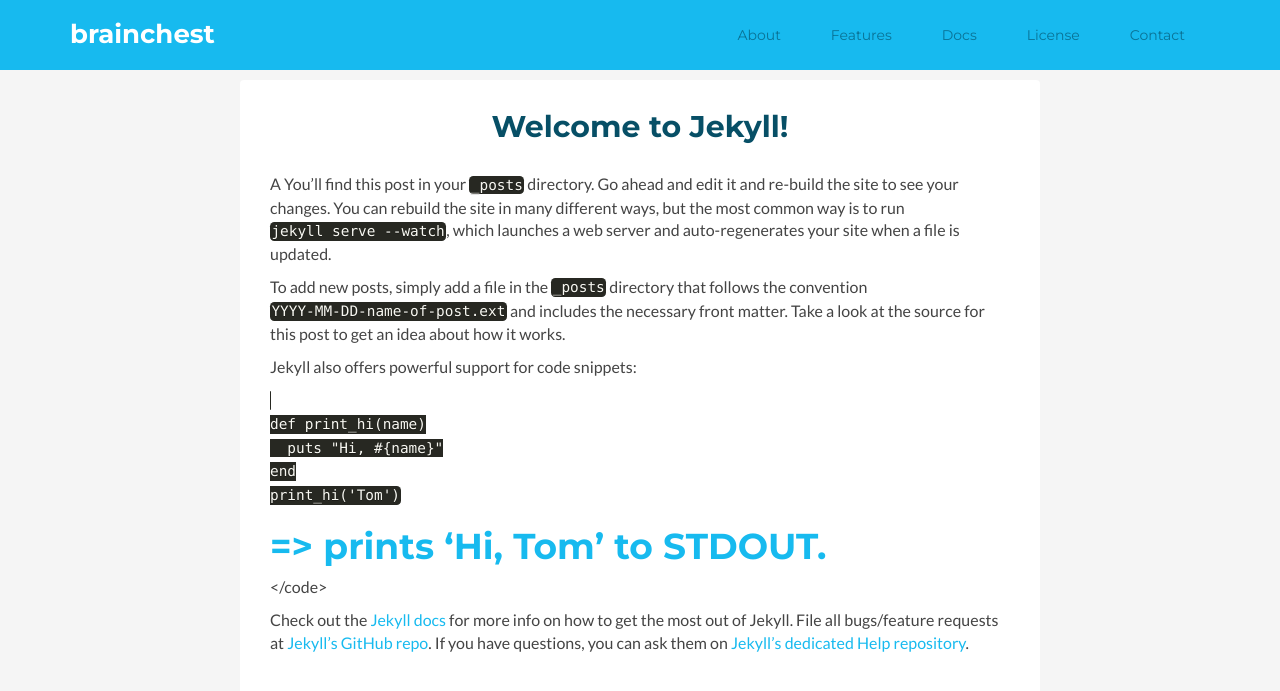
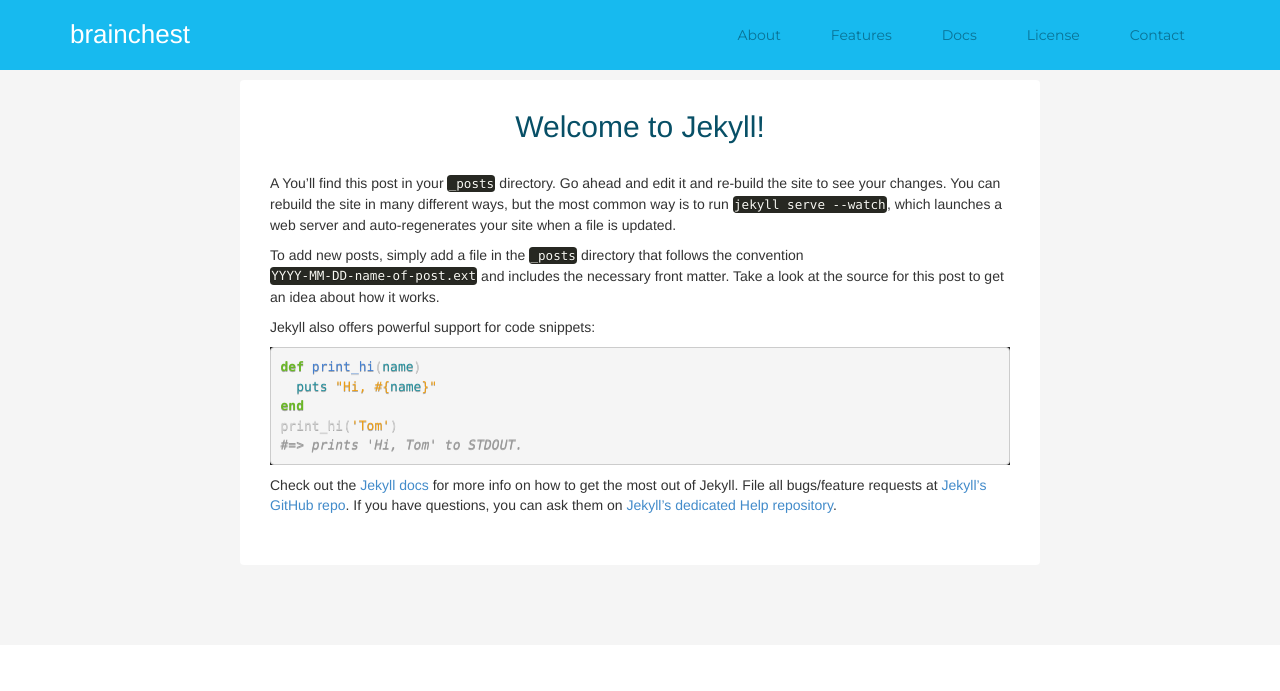
Before and after one commit to brainchest/brainchest-web, a Jekyll site: the page built from v3_access.md, in a window 1280 px wide. Shown: the top 691 px of the page. Built offline with Jekyll 4.4.1, drawn with Linux system fonts in a browser that asks for light colours; comment, search, counter and statistics services are not loaded.

Commit message:
css test again

```diff
--- a/_includes/head.html
+++ b/_includes/head.html
@@ -16,13 +16,13 @@
     <link href='http://fonts.googleapis.com/css?family=Lato:300,400,300italic,400italic' rel='stylesheet' type='text/css'>
     <link href='http://fonts.googleapis.com/css?family=Montserrat:400,700' rel='stylesheet' type='text/css'>
     <!-- Global CSS -->
+    <link id="theme-style" rel="stylesheet" href="{{ site.baseurl }}public/css/styles.css">
     <link rel="stylesheet" href="{{ site.baseurl }}public/plugins/bootstrap/css/bootstrap.min.css">
     <!-- Plugins CSS -->
     <link rel="stylesheet" href="{{ site.baseurl }}public/plugins/font-awesome/css/font-awesome.css">
     <link rel="stylesheet" href="{{ site.baseurl }}public/plugins/prism/prism.css">
     <link href="syntax.css" rel="stylesheet">
     <!-- Theme CSS -->
-    <link id="theme-style" rel="stylesheet" href="{{ site.baseurl }}public/css/styles.css">
     <!-- HTML5 shim and Respond.js IE8 support of HTML5 elements and media queries -->
     <!--[if lt IE 9]>
       <script src="https://oss.maxcdn.com/libs/html5shiv/3.7.0/html5shiv.js"></script>
--- a/v3_access.md
+++ b/v3_access.md
@@ -10,13 +10,13 @@
 
 Jekyll also offers powerful support for code snippets:
 
-<code class="language-ruby">
+{% highlight ruby %}
 def print_hi(name)
   puts "Hi, #{name}"
 end
 print_hi('Tom')
 #=> prints 'Hi, Tom' to STDOUT.
-</code>
+{% endhighlight %}
 
 Check out the [Jekyll docs][jekyll] for more info on how to get the most out of Jekyll. File all bugs/feature requests at [Jekyll’s GitHub repo][jekyll-gh]. If you have questions, you can ask them on [Jekyll’s dedicated Help repository][jekyll-help].
 
```
